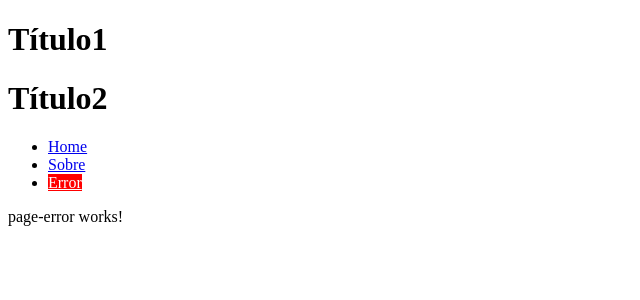
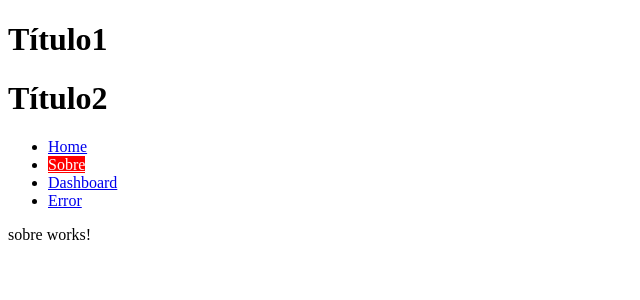
Before and after one commit to ReginaldoBorges/Routes, an Angular app: page /sobre/1/1 in a window 1280 px wide. Before the commit this address led to /404. Shown: the top 300 px of the page, without its empty margins (0-640 px from the left). Built offline with nearby package versions, Linux system fonts and the light colour scheme.

Commit message:
Secao_12_82 Utilizando lazy loading

```diff
--- a/src/app/app-routing.module.ts
+++ b/src/app/app-routing.module.ts
@@ -16,6 +16,11 @@
       { path: 'borges', component: SobreComponent },
     ],
   },
+  {
+    path: 'dashboard',
+    loadChildren: () =>
+      import('./dashboard/dashboard.module').then((m) => m.DashboardModule),
+  },
   { path: '404', component: PageErrorComponent }, // Uma das maneiras de tratar a rota coringa, caso a rota mencionada no browse não exista
   { path: '**', component: PageErrorComponent }, // Uma das maneiras de tratar a rota coringa, caso a rota mencionada no browse não exista
 ];
--- /dev/null
+++ b/src/app/dashboard/dashboard-routing-module.ts
@@ -0,0 +1,13 @@
+import { Component, NgModule } from '@angular/core';
+import { RouterModule, Routes } from '@angular/router';
+
+// Dashboard
+import { HomeComponent } from './pages/home/home.component';
+
+const routes: Routes = [{ path: '', component: HomeComponent }];
+
+@NgModule({
+  imports: [RouterModule.forChild(routes)],
+  exports: [RouterModule],
+})
+export class DashbordRoutingModule {}
--- /dev/null
+++ b/src/app/dashboard/pages/home/home.component.html
@@ -0,0 +1 @@
+<h1>Dashboard</h1>
--- a/src/app/pages/sobre/sobre.component.ts
+++ b/src/app/pages/sobre/sobre.component.ts
@@ -19,12 +19,12 @@
       console.log(res['id'], res['username'], res)
     );
 
-    setInterval(() => {
-      // Redirecionamento sem usar o reload da página, como se fosse um clique (mais recomendado)
-      this.router.navigate(['404']);
+    // setInterval(() => {
+    //   // Redirecionamento sem usar o reload da página, como se fosse um clique (mais recomendado)
+    //   this.router.navigate(['404']);
 
-      // Redirecionamento usando o reload da página (analisar a necessidade)
-      // this.router.navigateByUrl('404');
-    }, 5000);
+    //   // Redirecionamento usando o reload da página (analisar a necessidade)
+    //   // this.router.navigateByUrl('404');
+    // }, 5000);
   }
 }
--- a/src/app/shared/menu/menu.component.html
+++ b/src/app/shared/menu/menu.component.html
@@ -15,6 +15,11 @@
         <a [routerLink]="['/sobre']" [routerLinkActive]="['active']">Sobre</a>
       </li>
       <li>
+        <a [routerLink]="['/dashboard']" [routerLinkActive]="['active']"
+          >Dashboard</a
+        >
+      </li>
+      <li>
         <a
           [routerLink]="['/404']"
           [routerLinkActive]="['active']"
```
Also changed, not shown: src/app/dashboard/dashboard.module.ts (added, +12 -0 lines), src/app/dashboard/pages/home/home.component.ts (added, +10 -0 lines), src/app/dashboard/pages/home/home.component.scss (added), 1 other file (tests, documents, lock files or other folders).
